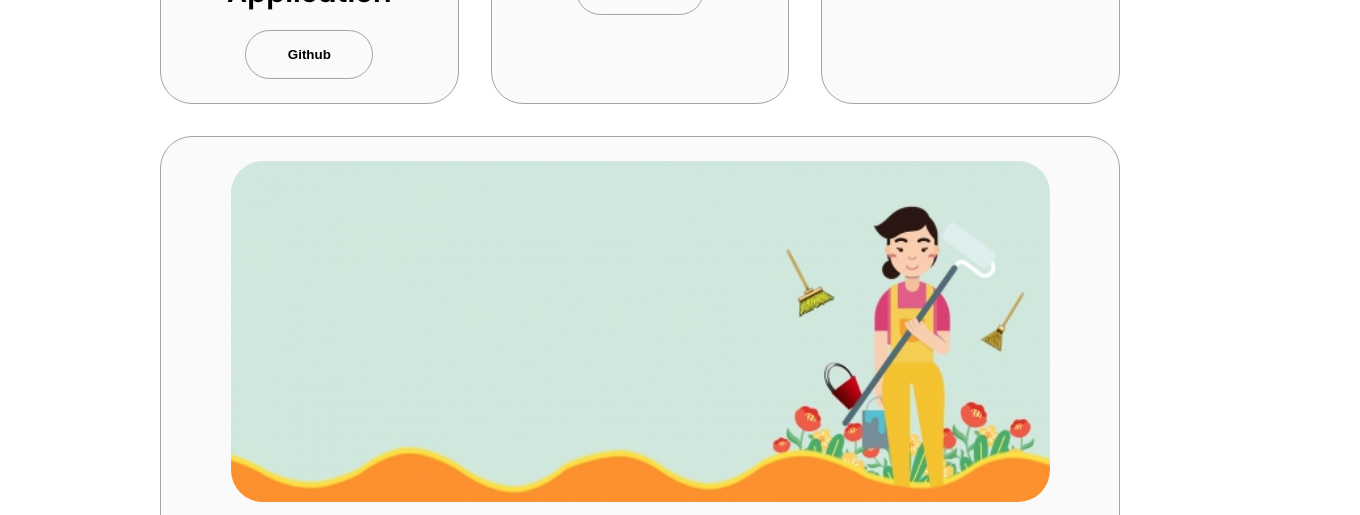
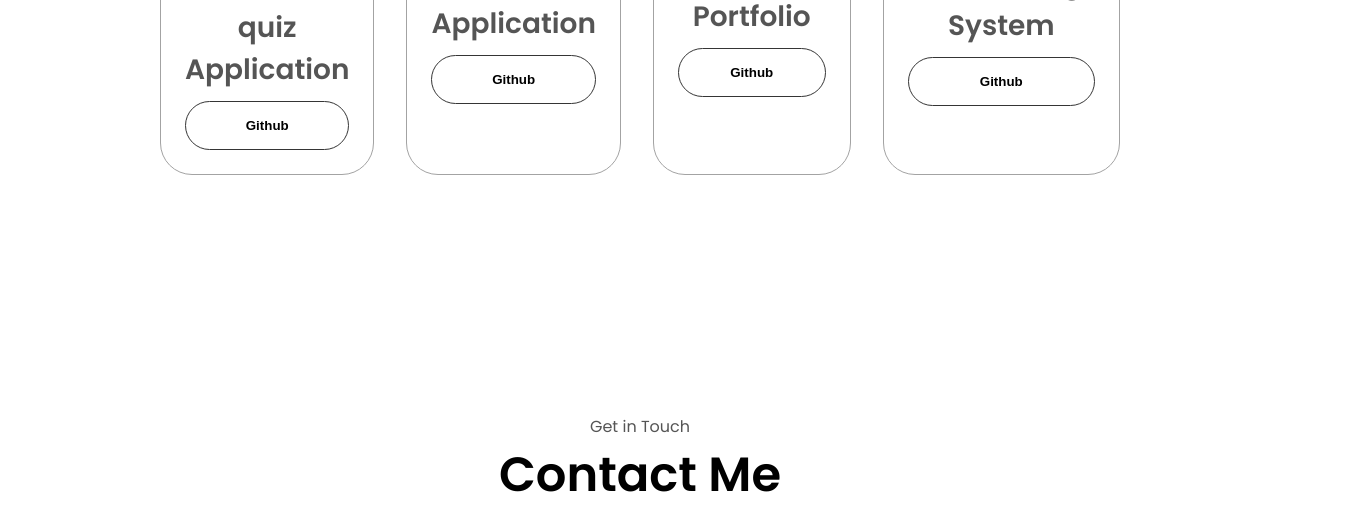
Before and after one commit to Mukilanc/Portfolio, a plain HTML site: page index.html in a window 1280 px wide. Shown: the part 3376-3891 px from the top of the page, 1360 px wide, since content can reach past the window. Drawn offline with Linux system fonts and the light colour scheme.

Commit message:
Changed Projects Padding

```diff
--- a/index.html
+++ b/index.html
@@ -4,7 +4,7 @@
     <meta charset="UTF-8" />
     <meta http-equiv="X-UA-Compatible" content="IE=edge" />
     <meta name="viewport" content="width=device-width, initial-scale=1.0" />
-    <title>My Portfolio</title>
+    <title>Mukilan Portfolio</title>
     <link rel="stylesheet" href="style.css" />
     <link rel="stylesheet" href="mediaqueries.css" />
   </head>
--- a/style.css
+++ b/style.css
@@ -361,30 +361,39 @@ article .icon {
 /* PROJECTS SECTION */
 
 #projects {
-  position: relative;
+  padding: 175px 0;
+  text-align: center;
 }
 
-.color-container {
-  border-color: rgb(163, 163, 163);
-  background: rgb(250, 250, 250);
+.project-container {
+  display: flex;
+  flex-wrap: wrap;
+  justify-content: center;
+  gap: 20px;
+  margin-top: 20px;
+}
+
+.project-item {
+  width: 300px;
+  background-color: #f9f9f9;
+  border-radius: 8px;
+  padding: 20px;
+  box-shadow: 0 4px 8px rgba(0, 0, 0, 0.1);
 }
 
 .project-img {
-  border-radius: 2rem;
-  width: 90%;
-  height: 90%;
+  width: 100%;
+  border-radius: 8px;
+  margin-bottom: 10px;
 }
 
 .project-title {
-  margin: 1rem;
-  color: black;
+  margin-bottom: 10px;
 }
 
 .project-btn {
-  color: black;
-  border-color: rgb(163, 163, 163);
+  width: 100%;
 }
-
 /* CONTACT */
 
 #contact {
```
